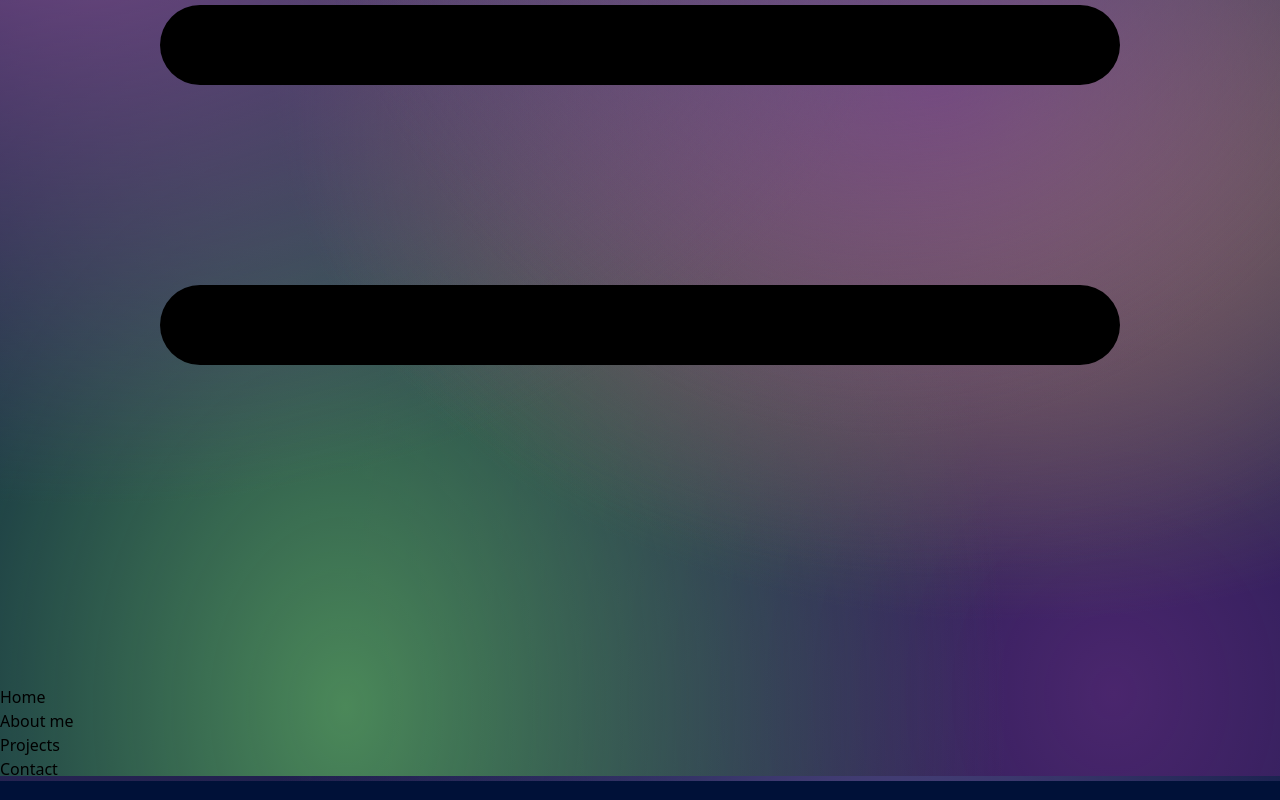
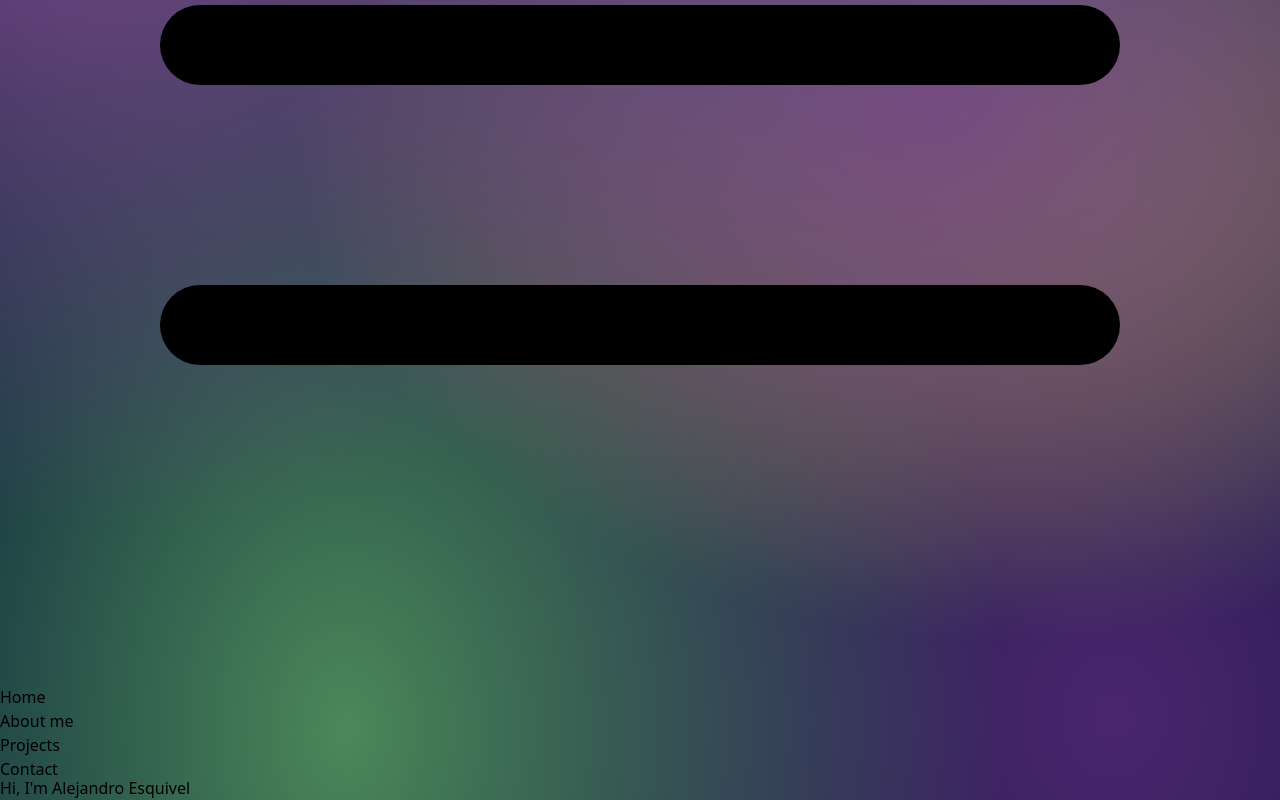
Before and after one commit to alejandro-esquivel/portfolio, a React (Vite) app: page / in a window 1280 px wide. Shown: the part 600-1400 px from the top of the page. Built offline with nearby package versions, Linux system fonts and the light colour scheme.

Commit message:
Hero section content

```diff
--- a/src/App.jsx
+++ b/src/App.jsx
@@ -1,11 +1,13 @@
 import { useState } from 'react'
 import Navbar from './components/Navbar.jsx';
+import Hero from './components/Hero.jsx';
 
 function App() {
 
   return (
     <>
       <Navbar />
+      <Hero/>
     </>
   )
 }
--- /dev/null
+++ b/src/components/Hero.jsx
@@ -0,0 +1,14 @@
+
+
+function Hero() {
+
+  return (
+    <>
+      <section className="flex items-center flex-row w-11/12 h-[100vh] mx-auto justify-center align-middle lg:w-8/12 xl:w-6/12">
+        <h1 className="text-[4rem] text-slate-200">Hi, I'm <span className="text-purple-500">Alejandro Esquivel</span></h1>
+      </section>
+    </>
+  )
+}
+
+export default Hero;
--- a/src/components/Navbar.jsx
+++ b/src/components/Navbar.jsx
@@ -11,7 +11,7 @@ function Navbar() {
 
   return (
     <motion.nav initial={{ y: -50 }} animate={{ y: 5 }}
-      className={` z-10 flex flex-col justify-between w-11/12 px-6 py-3 mx-auto mt-4 lg:flex-row lg:w-8/12 xl:w-6/12 rounded-2xl backdrop-blur-md bg-slate-50/5`}
+      className={`z-10 sticky flex flex-col justify-between w-11/12 px-6 py-3 mx-auto mt-4 lg:flex-row lg:w-8/12 xl:w-6/12 rounded-2xl backdrop-blur-xl bg-slate-50/5`}
     >
       <div className="self-end lg:hidden" onClick={toggleBurgerState}>
         <svg xmlns="http://www.w3.org/2000/svg" fill="none" viewBox="0 0 24 24" strokeWidth={1.5} stroke="currentColor"
--- a/src/components/Navlink.jsx
+++ b/src/components/Navlink.jsx
@@ -2,7 +2,7 @@ import styles from './navlink.module.css'
 
 function Navlink({ children, ...props }) {
   return (
-    <li className={`py-1 px-2 rounded-md text-slate-50 transition-all duration-75 ring-2 ring-transparent hover:ring-4 hover:ring-teal-400 ${styles.navlink}`} {...props}>
+    <li className={`py-1 px-2 rounded-md text-slate-50 transition-all duration-75 ring-2 ring-transparent hover:ring-4 hover:ring-violet-400 hover:text-violet-400 ${styles.navlink}`} {...props}>
       {children}
     </li>
   );
```
Also changed, not shown: 1 other file (tests, documents, lock files or other folders).
